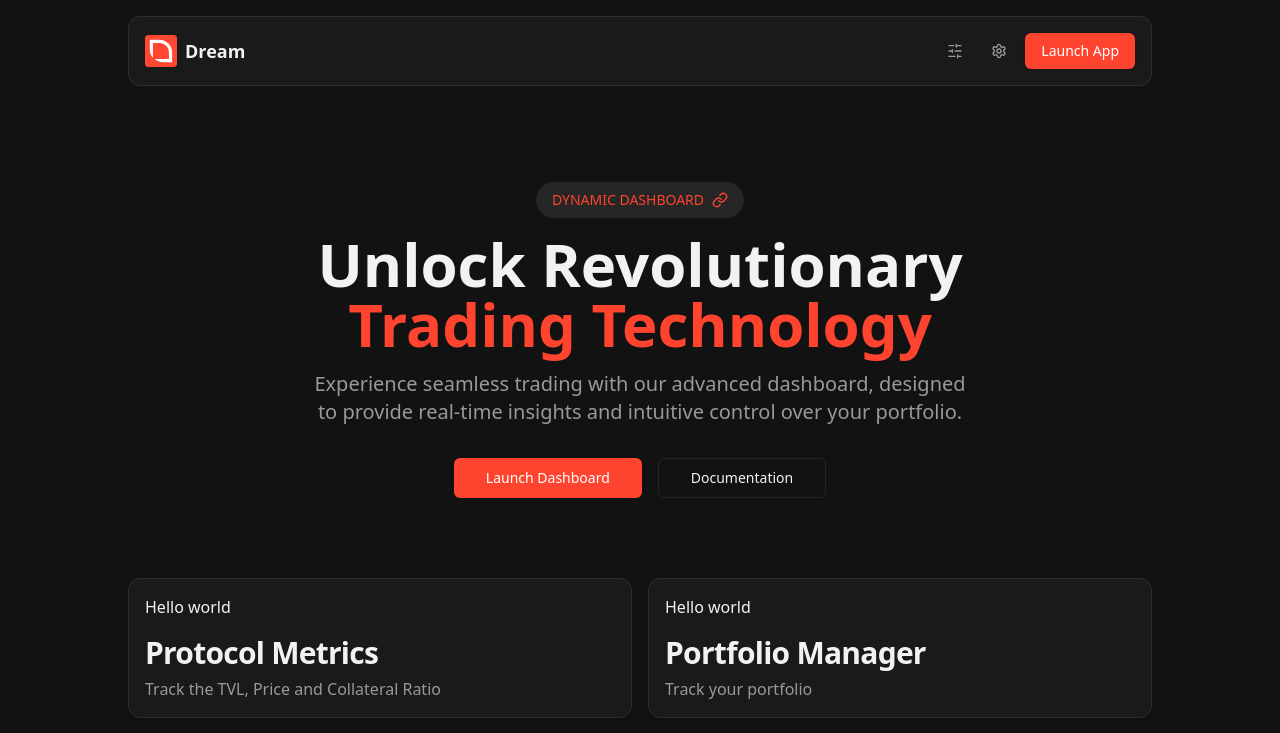
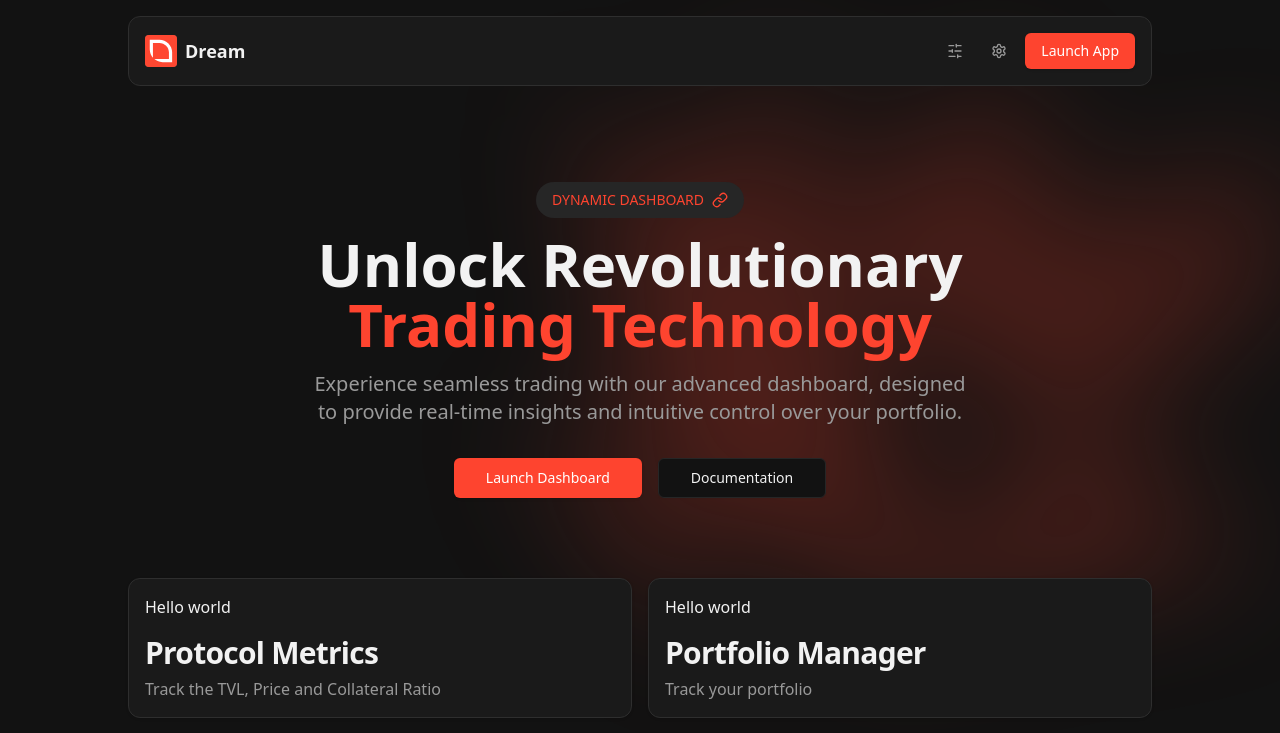
Before and after one commit to saugardev/dream-ui, a Next.js app: page / in a window 1280 px wide. Shown: the top 733 px of the page. Built offline with nearby package versions, Linux system fonts and the light colour scheme.

Commit message:
feat: background glow

```diff
--- a/app/layout.tsx
+++ b/app/layout.tsx
@@ -28,6 +28,15 @@ export default function RootLayout({
       <body className={`${inter.variable} ${handwriting.variable} antialiased max-w-5xl mx-auto`}>
         <Navbar />
         {children}
+
+        <div className="absolute inset-x-0 top-[calc(55%-13rem)] -z-10 transform-gpu overflow-hidden blur-3xl sm:top-[calc(57%-30rem)] overflow-hidden">
+          <div
+            className="relative left-[calc(40%+3rem)] aspect-[1155/678] w-[36.125rem] -translate-x-1/2 bg-gradient-to-tr from-primary to-primary/60 opacity-30 animate-pulse-slow sm:left-[calc(40%+36rem)] sm:w-[72.1875rem]"
+            style={{
+              clipPath: "polygon(74% 44.1%, 99.9% 61.6%, 97.4% 26.9%, 85.4% 0.1%, 80.6% 2%, 72.4% 32.5%, 97.4% 74.87%, 27.05% 96.87%, 89% 14.45%, 47.3% 38.12%, 43.22% 13.63%, 7.12% 66.77%, 23.49% 8.79%, 36.29% 93.75%, 0% 64.9%, 17.8% 100%, 5.43% 19.43%, 76% 97.7%, 65.5% 49.7%)"
+            }}
+          ></div>
+        </div>
       </body>
     </html>
   );
```
